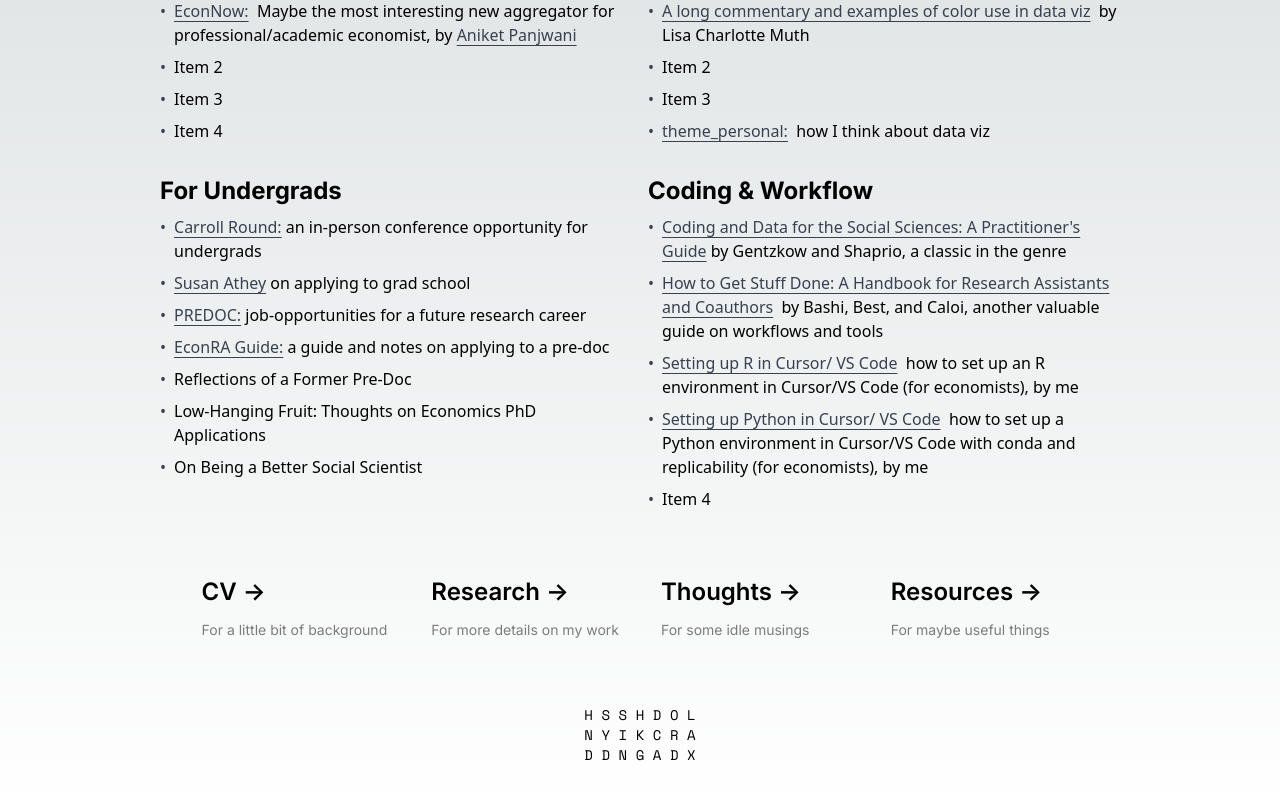
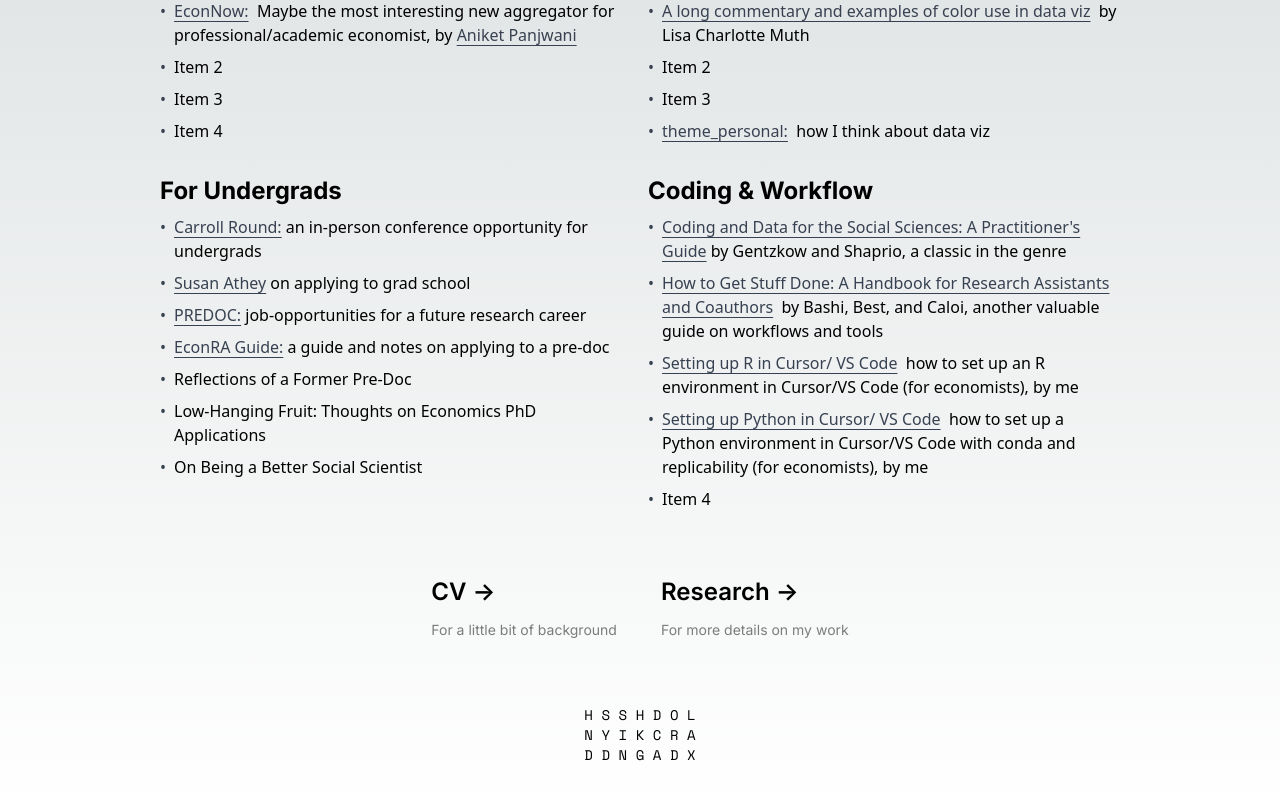
Before and after one commit to joshuaylevy/joshua-y-levy, a Next.js app: page /resources in a window 1280 px wide. Shown: the part 358-1158 px from the top of the page. Built offline with nearby package versions, Linux system fonts and the light colour scheme.

Commit message:
Hide blog and resources navigation links

```diff
--- a/src/components/footer.js
+++ b/src/components/footer.js
@@ -10,14 +10,12 @@ const monoSpace = Space_Mono({ subsets: ['latin'] , weight : ["400"]})
 export default function Footer(){
     const footerLinks = [
         { label : 'CV',  description : 'For a little bit of background', href : '/cv'},
-        { label : 'Research',  description : 'For more details on my work', href : '/research'},
-        { label : 'Thoughts',  description : 'For some idle musings', href : '/blog'},
-        { label : 'Resources',  description : 'For maybe useful things', href : '/resources'}
+        { label : 'Research',  description : 'For more details on my work', href : '/research'}
     ];
 
     return(
         <div className="flex flex-col items-center space-y-12 pb-10">
-            <div className="mb-32 grid lg:mb-0 lg:grid-cols-4 lg:text-left">
+            <div className="mb-32 grid lg:mb-0 lg:grid-cols-2 lg:text-left">
                 {footerLinks.map(({ href, label, description }) => (
                     <div key = {href} className="group rounded-lg border border-transparent px-5 py-4 transition-colors hover:border-gray-300 hover:bg-gray-100 hover:dark:border-neutral-700 hover:dark:bg-neutral-800/30">
                         <HoverCard
--- a/src/components/nav_bar_top.js
+++ b/src/components/nav_bar_top.js
@@ -12,9 +12,7 @@ export default function Navbar() {
     const [isActive, setIsActive] = useState(false);
     const links = [
         { label : 'CV', href : '/cv' },
-        { label : 'Research', href : '/research' },
-        { label : 'Thoughts', href : '/blog' },
-        { label : 'Resources', href : '/resources' }
+        { label : 'Research', href : '/research' }
     ];
 
     return(
--- a/src/pages/_document.js
+++ b/src/pages/_document.js
@@ -1,5 +1,4 @@
 import { Html, Head, Main, NextScript} from 'next/document'
-import Link from 'next/link'
 
 
 
@@ -9,6 +8,7 @@ export default function Document() {
   return (
     <Html lang="en">
       <Head>
+        <link rel="icon" href="/favicon.ico" sizes="any" />
       {/* <link rel="stylesheet" href="https://cdnjs.cloudflare.com/ajax/libs/highlight.js/11.8.0/styles/github-dark.min.css"/>
        */}
         {/* <link rel="stylesheet" src="styles."/> */}
```
